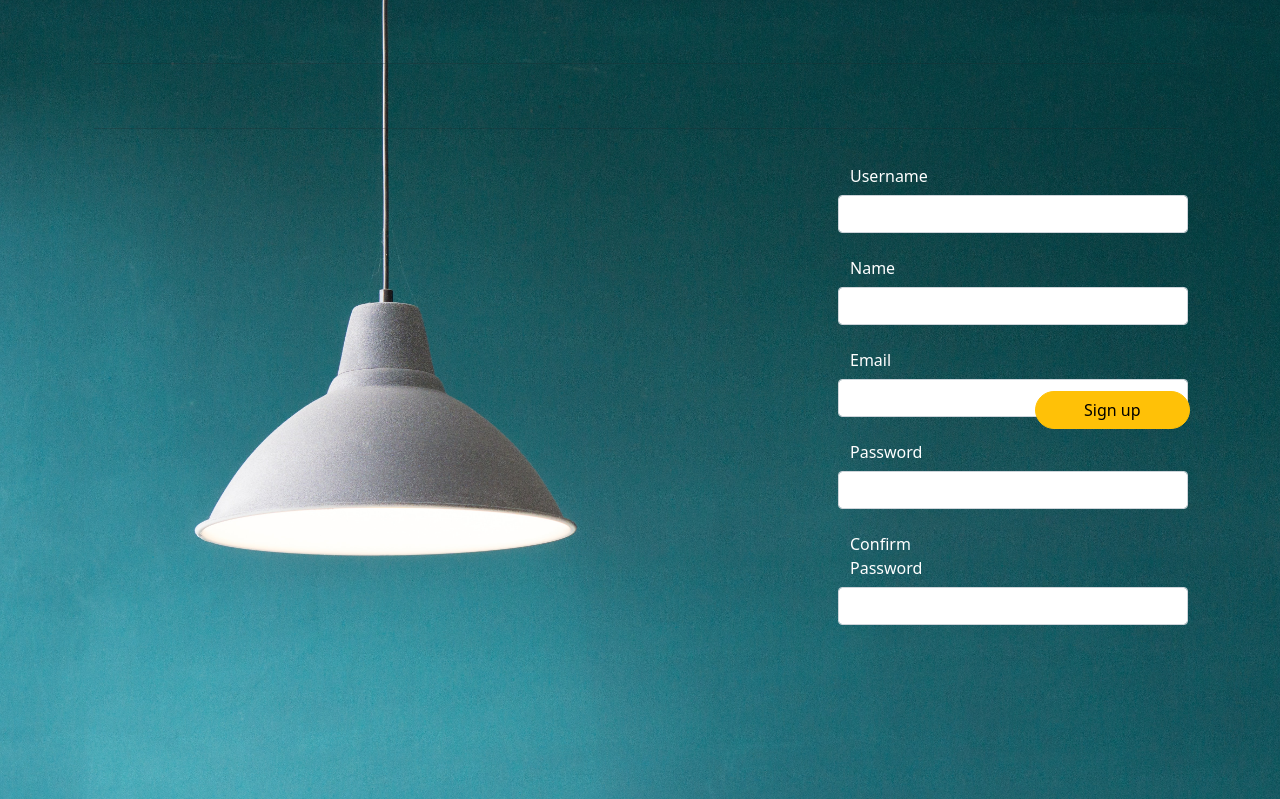
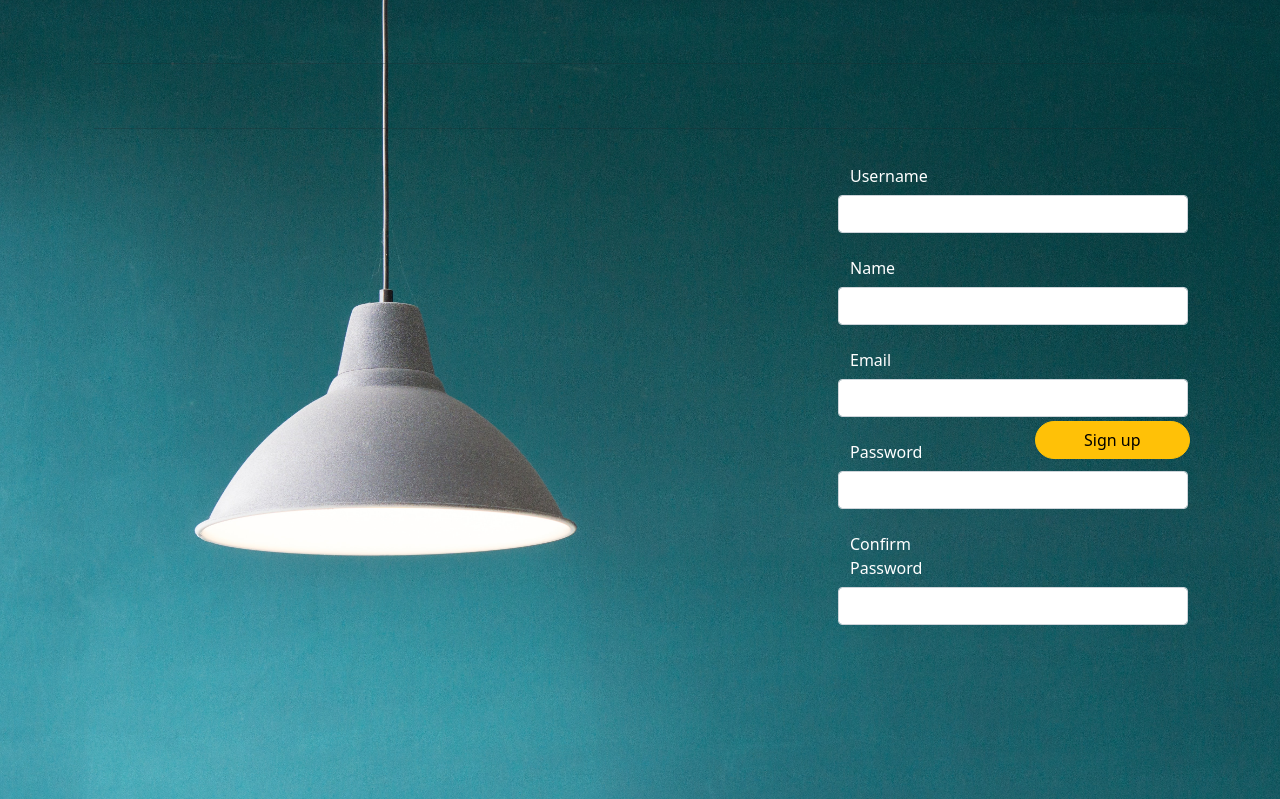
Before and after one commit to Compile-Mate/Compile-Mate, a Django app: page /signup in a window 1280 px wide. Shown: the part 75-874 px from the top of the page. Run offline with Django 4.2, Linux system fonts and the light colour scheme.

Commit message:
Update signup.html

```diff
--- a/templates/signup.html
+++ b/templates/signup.html
@@ -39,7 +39,7 @@
           <label for="password" class="col-sm-2 col-form-label" style="width: 160px;">Confirm Password</label>
           <input type="password" class="form-control" id="password" name="password2" style="width: 350px;">
       </div>
-      <button type="submit" class="btn btn-warning my-4 px-5" style="position: fixed;border-radius: 20px;top: 442px;left: 1035px" >Sign up</button>
+      <button type="submit" class="btn btn-warning my-4 px-5" style="position: fixed;border-radius: 20px;top: 472px;left: 1035px" >Sign up</button>
   </form>
 
   </div>
```
